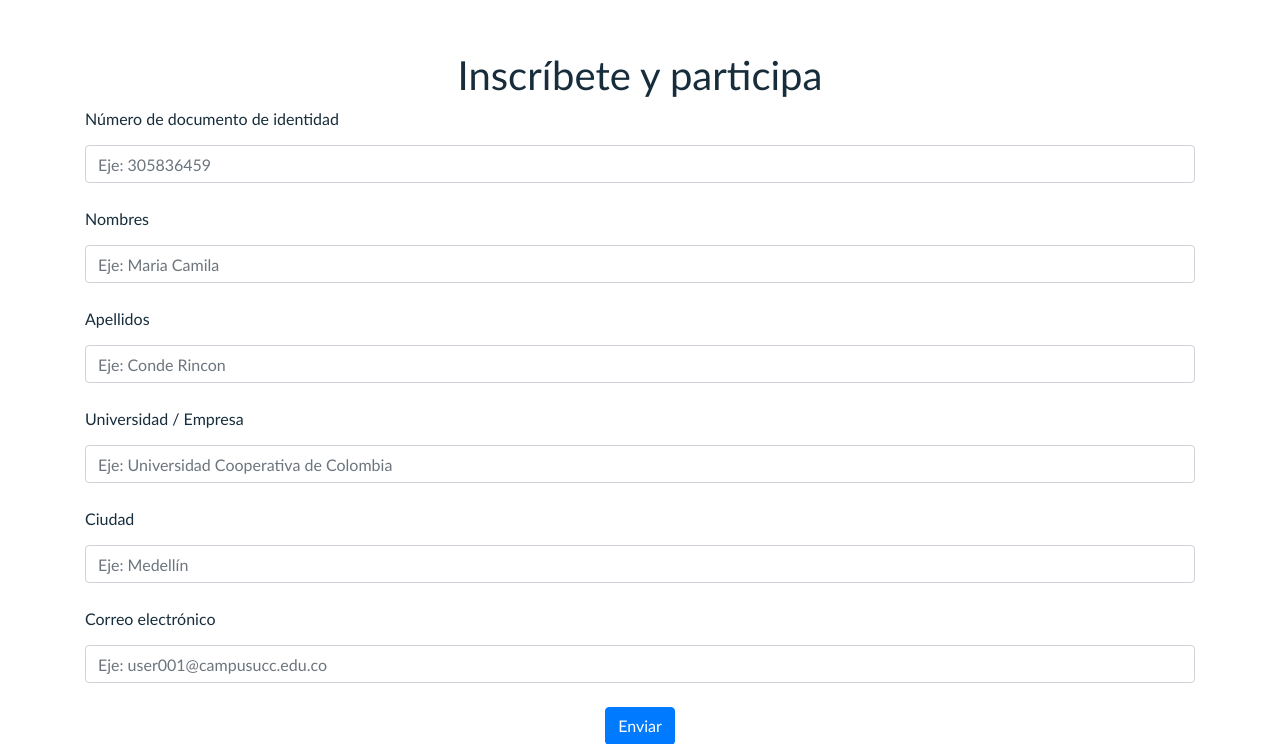
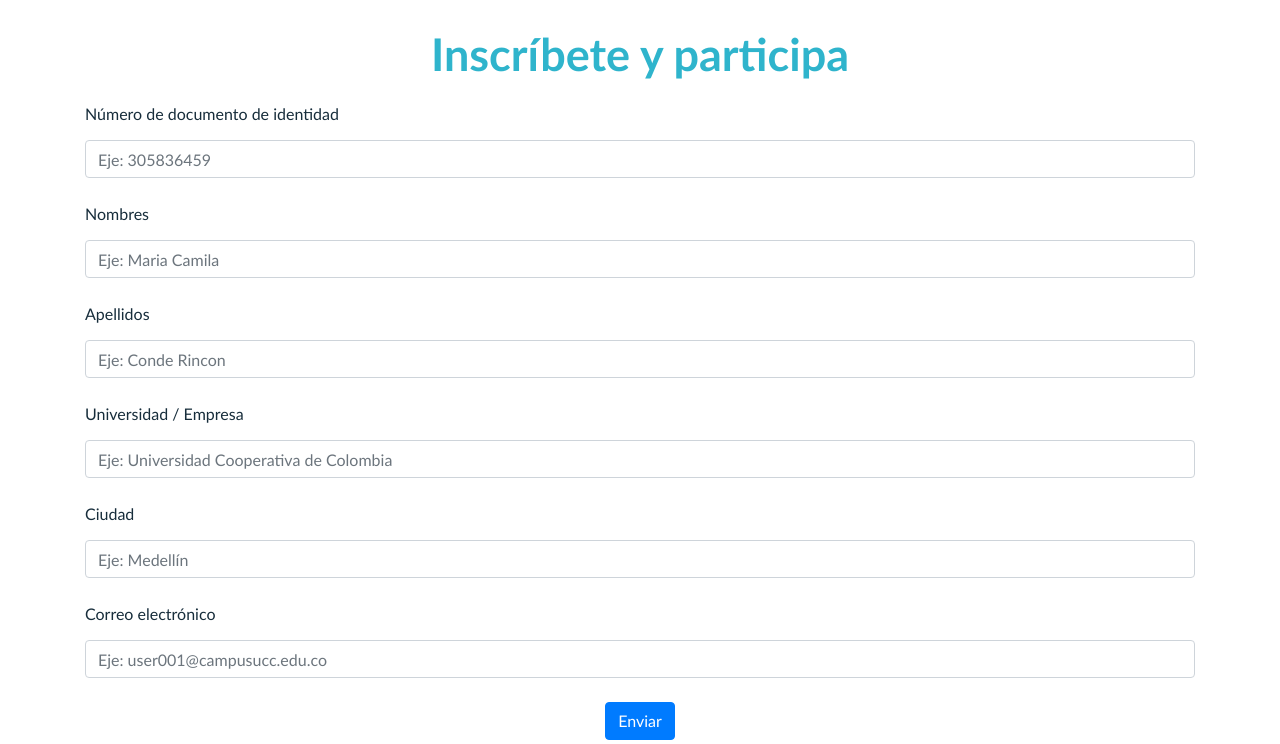
Before and after one commit to AlejandroV074/SIDES-P, a PHP site: page /formulario.php in a window 1280 px wide. Shown: the part 73-817 px from the top of the page. Run offline with PHP 8.4, Linux system fonts and the light colour scheme.

Commit message:
Fix title

```diff
--- a/SIDES/formulario.php
+++ b/SIDES/formulario.php
@@ -16,10 +16,9 @@
         include("./navbar.html");
     ?>
     <div class="content">
-        <br>
-        <h1>
-            <center>Inscríbete y participa</center>
-        </h1>
+        <center><h1 class="pre">
+            Inscríbete y participa
+        </h1></center>
 
         <form action="guardar.php" method="POST">
             <div class="container">
```
